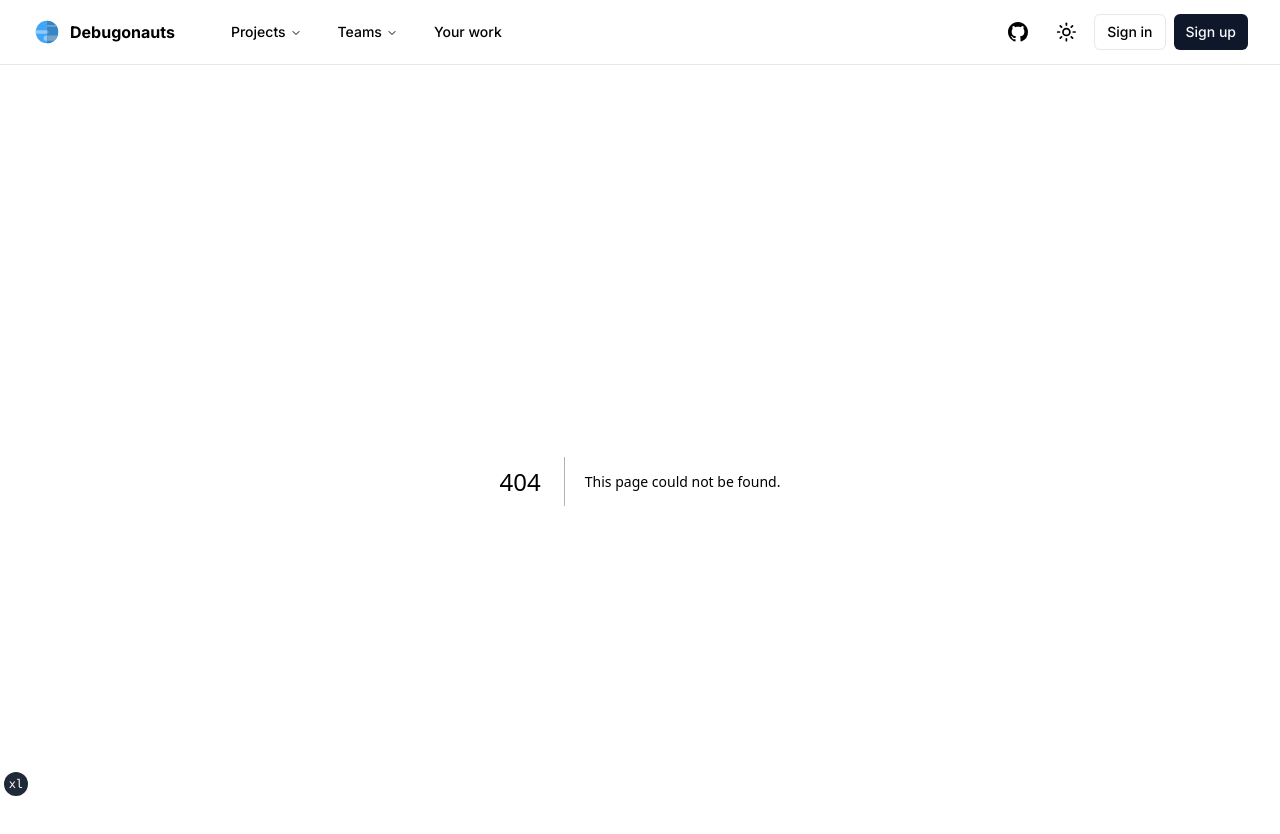
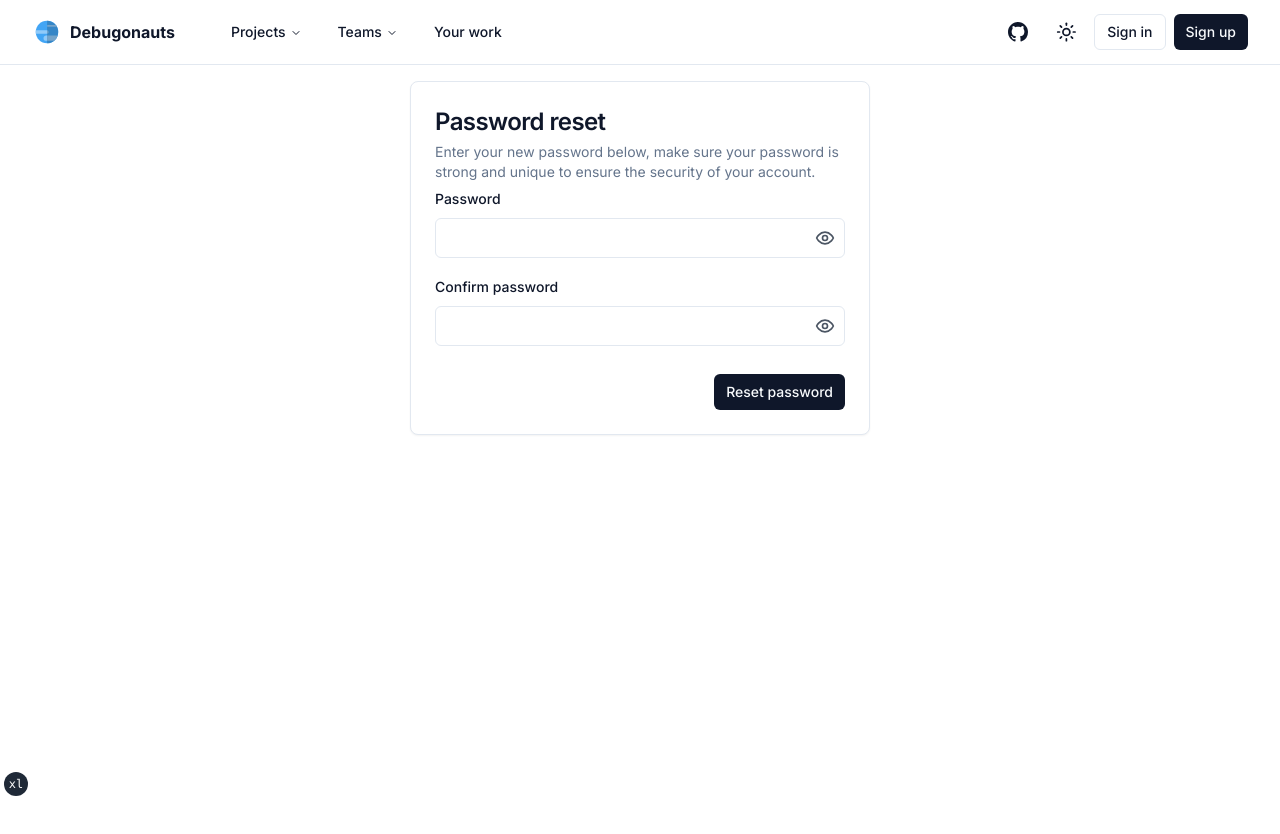
Before and after one commit to EidanGar/debugonauts, a Next.js app: page /signin/recovery/password-reset in a window 1280 px wide. Before the commit this address had no page. Shown: the top 834 px of the page. After the commit the page ends 800 px from the top, so only its background shows below. Built offline with nearby package versions, Linux system fonts and the light colour scheme.

Commit message:
Added password reset page
Changed /reset-password route to /recovery route and implemented a proper recovery/password-reset route. Added a fully validated form for password reset and changed redirects from using the redirect function to the useRouter hook.

```diff
--- a/app/projects/page.tsx
+++ b/app/projects/page.tsx
@@ -1,7 +1,7 @@
 "use client"
 
 import Link from "next/link"
-import { redirect } from "next/navigation"
+import { useRouter } from "next/navigation"
 
 import { Status } from "@/types/data"
 import { Project } from "@/types/project"
@@ -51,8 +51,9 @@ const projects: Project[] = [
 
 const ProjectsPage = () => {
   const { user } = useAuth()
+  const router = useRouter()
   if (user === null) {
-    redirect("/signin")
+    router.push("/signin")
   }
 
   return (
--- a/app/signin/page.tsx
+++ b/app/signin/page.tsx
@@ -55,7 +55,7 @@ export default function SignInPage() {
 
         <Link
           aria-label="Reset password"
-          href="/signin/reset-password"
+          href="/signin/recovery"
           className="text-sm transition-colors text-primary underline-offset-4 hover:underline"
         >
           Forgot password
--- a/app/signin/reset-password/page.tsx
+++ b/app/signin/recovery/page.tsx
@@ -5,23 +5,23 @@ import {
   CardHeader,
   CardTitle,
 } from "@/components/ui/card"
-import ResetPasswordForm from "@/components/forms/reset-password-form"
+import AccountRecoveryForm from "@/components/forms/account-recovery-form"
 
-const ResetPasswordPage = () => {
+const AccountRecoveryPage = () => {
   return (
     <Card className="mx-auto" style={{ width: "min(460px, 90vw)" }}>
       <CardHeader className="space-y-1">
-        <CardTitle className="text-2xl">Reset password</CardTitle>
+        <CardTitle className="text-2xl">Account recovery</CardTitle>
         <CardDescription>
           Enter your email address and we will send you a link to reset your
           password.
         </CardDescription>
       </CardHeader>
       <CardContent>
-        <ResetPasswordForm />
+        <AccountRecoveryForm />
       </CardContent>
     </Card>
   )
 }
 
-export default ResetPasswordPage
+export default AccountRecoveryPage
--- /dev/null
+++ b/app/signin/recovery/password-reset/page.tsx
@@ -0,0 +1,27 @@
+import {
+  Card,
+  CardContent,
+  CardDescription,
+  CardHeader,
+  CardTitle,
+} from "@/components/ui/card"
+import PasswordResetForm from "@/components/forms/password-reset-form"
+
+const ResetPassword = () => {
+  return (
+    <Card className="mx-auto" style={{ width: "min(460px, 90vw)" }}>
+      <CardHeader className="space-y-1">
+        <CardTitle className="text-2xl">Password reset</CardTitle>
+        <CardDescription>
+          Enter your new password below, make sure your password is strong and
+          unique to ensure the security of your account.
+        </CardDescription>
+        <CardContent className="p-0">
+          <PasswordResetForm />
+        </CardContent>
+      </CardHeader>
+    </Card>
+  )
+}
+
+export default ResetPassword
--- a/components/forms/reset-password-form.tsx
+++ b/components/forms/account-recovery-form.tsx
@@ -5,9 +5,9 @@ import { zodResolver } from "@hookform/resolvers/zod"
 import { SubmitHandler, useForm } from "react-hook-form"
 
 import {
-  ResetPasswordData,
-  resetPasswordSchema,
-} from "@/lib/validations/reset-password"
+  AccountRecoveryData,
+  accountRecoverySchema,
+} from "@/lib/validations/account-recovery"
 import { Button } from "@/components/ui/button"
 import {
   Form,
@@ -19,16 +19,16 @@ import {
 } from "@/components/ui/form"
 import { Input } from "@/components/ui/input"
 
-const ResetPasswordForm = () => {
-  const form = useForm<ResetPasswordData>({
-    resolver: zodResolver(resetPasswordSchema),
+const AccountRecoveryForm = () => {
+  const form = useForm<AccountRecoveryData>({
+    resolver: zodResolver(accountRecoverySchema),
     defaultValues: {
       email: "",
     },
   })
 
-  const handleResetPassword: SubmitHandler<ResetPasswordData> = (
-    data: ResetPasswordData
+  const handleResetPassword: SubmitHandler<AccountRecoveryData> = (
+    data: AccountRecoveryData
   ) => {
     console.log(data)
   }
@@ -68,7 +68,7 @@ const ResetPasswordForm = () => {
             </Link>
           </div>
           <Button type="submit" size="sm">
-            Reset password
+            Send link
           </Button>
         </div>
       </form>
@@ -76,4 +76,4 @@ const ResetPasswordForm = () => {
   )
 }
 
-export default ResetPasswordForm
+export default AccountRecoveryForm
--- /dev/null
+++ b/components/forms/password-reset-form.tsx
@@ -0,0 +1,95 @@
+"use client"
+
+import { useRouter } from "next/navigation"
+import { zodResolver } from "@hookform/resolvers/zod"
+import { SubmitHandler, useForm } from "react-hook-form"
+
+import { validateSchema } from "@/lib/utils"
+import {
+  PasswordResetData,
+  passwordResetSchema,
+} from "@/lib/validations/password-reset"
+import { Button } from "@/components/ui/button"
+import {
+  Form,
+  FormControl,
+  FormField,
+  FormItem,
+  FormLabel,
+  FormMessage,
+} from "@/components/ui/form"
+import { Input } from "@/components/ui/input"
+
+const PasswordResetForm = () => {
+  const router = useRouter()
+
+  const form = useForm<PasswordResetData>({
+    resolver: zodResolver(passwordResetSchema),
+    defaultValues: {
+      password: "",
+      passwordConfirmation: "",
+    },
+  })
+
+  const handlePasswordReset: SubmitHandler<PasswordResetData> = async (
+    data
+  ) => {
+    const schemaValidationResult = await validateSchema<PasswordResetData>(
+      passwordResetSchema,
+      data
+    )
+    if (
+      "issues" in schemaValidationResult ||
+      "message" in schemaValidationResult
+    ) {
+      throw new Error("Invalid data")
+    }
+    console.log(data)
+
+    router.push("/")
+  }
+
+  return (
+    <Form {...form}>
+      <form
+        className="flex flex-col w-full gap-4"
+        onSubmit={(...args) =>
+          void form.handleSubmit(handlePasswordReset)(...args)
+        }
+      >
+        <FormField
+          name="password"
+          control={form.control}
+          render={({ field }) => (
+            <FormItem>
+              <FormLabel>Password</FormLabel>
+              <FormControl>
+                <Input type="password" isPrivateable={true} {...field} />
+              </FormControl>
+              <FormMessage />
+            </FormItem>
+          )}
+        />
+        <FormField
+          name="passwordConfirmation"
+          control={form.control}
+          render={({ field }) => (
+            <FormItem>
+              <FormLabel>Confirm password</FormLabel>
+              <FormControl>
+                <Input type="password" isPrivateable={true} {...field} />
+              </FormControl>
+              <FormMessage />
+            </FormItem>
+          )}
+        />
+
+        <Button type="submit" size="sm" className="self-end mt-3">
+          Reset password
+        </Button>
+      </form>
+    </Form>
+  )
+}
+
+export default PasswordResetForm
--- a/components/forms/signin-form.tsx
+++ b/components/forms/signin-form.tsx
@@ -1,6 +1,6 @@
 "use client"
 
-import { redirect } from "next/navigation"
+import { useRouter } from "next/navigation"
 import { zodResolver } from "@hookform/resolvers/zod"
 import { SubmitHandler, useForm } from "react-hook-form"
 
@@ -19,6 +19,7 @@ import { useAuth } from "@/components/auth-context"
 
 const SignInForm = () => {
   const { signIn } = useAuth()
+  const router = useRouter()
   const form = useForm<UserSignInData>({
     resolver: zodResolver(userSignInSchema),
     defaultValues: {
@@ -35,7 +36,7 @@ const SignInForm = () => {
     } catch (error) {
       console.error(error)
     } finally {
-      redirect("/")
+      router.push("/")
     }
   }
 
--- a/components/forms/signup-form.tsx
+++ b/components/forms/signup-form.tsx
@@ -1,6 +1,6 @@
 "use client"
 
-import { redirect } from "next/navigation"
+import { useRouter } from "next/navigation"
 import { zodResolver } from "@hookform/resolvers/zod"
 import { SubmitHandler, useForm } from "react-hook-form"
 
@@ -19,6 +19,7 @@ import { useAuth } from "@/components/auth-context"
 
 const SignUpForm = () => {
   const { signUp } = useAuth()
+  const router = useRouter()
   const form = useForm<UserSignUpData>({
     resolver: zodResolver(userSignUpSchema),
     defaultValues: {
@@ -36,7 +37,7 @@ const SignUpForm = () => {
     } catch (error) {
       console.error(error)
     } finally {
-      redirect("/")
+      router.push("/")
     }
   }
 
--- a/lib/validations/reset-password.ts
+++ b/lib/validations/account-recovery.ts
@@ -1,6 +1,6 @@
 import { z } from "zod"
 
-export const resetPasswordSchema = z.object({
+export const accountRecoverySchema = z.object({
   email: z
     .string()
     .email({ message: "Invalid email address" })
@@ -12,4 +12,4 @@ export const resetPasswordSchema = z.object({
     }),
 })
 
-export type ResetPasswordData = z.infer<typeof resetPasswordSchema>
+export type AccountRecoveryData = z.infer<typeof accountRecoverySchema>
--- /dev/null
+++ b/lib/validations/password-reset.ts
@@ -0,0 +1,22 @@
+import { z } from "zod"
+
+export const passwordResetSchema = z
+  .object({
+    password: z
+      .string()
+      .min(8, {
+        message: "Password must be at least 8 characters long",
+      })
+      .max(100)
+      .regex(/^(?=.*[a-z])(?=.*[A-Z])(?=.*[0-9])(?=.*[!@#$%^&*])(?=.{8,})/, {
+        message:
+          "Password must contain at least 8 characters, one uppercase, one lowercase, one number and one special character",
+      }),
+    passwordConfirmation: z.string().min(8).max(100),
+  })
+  .refine((data) => data.password === data.passwordConfirmation, {
+    message: "Passwords do not match",
+    path: ["passwordConfirmation"],
+  })
+
+export type PasswordResetData = z.infer<typeof passwordResetSchema>
--- a/types/project.ts
+++ b/types/project.ts
@@ -2,7 +2,7 @@ export interface Project {
   title: string
   description: string
   status: string
-  createdAt: Date
+  createdAt?: Date
   users: string[] // user ids
   issues: string[] // issue ids
   id: string
```
